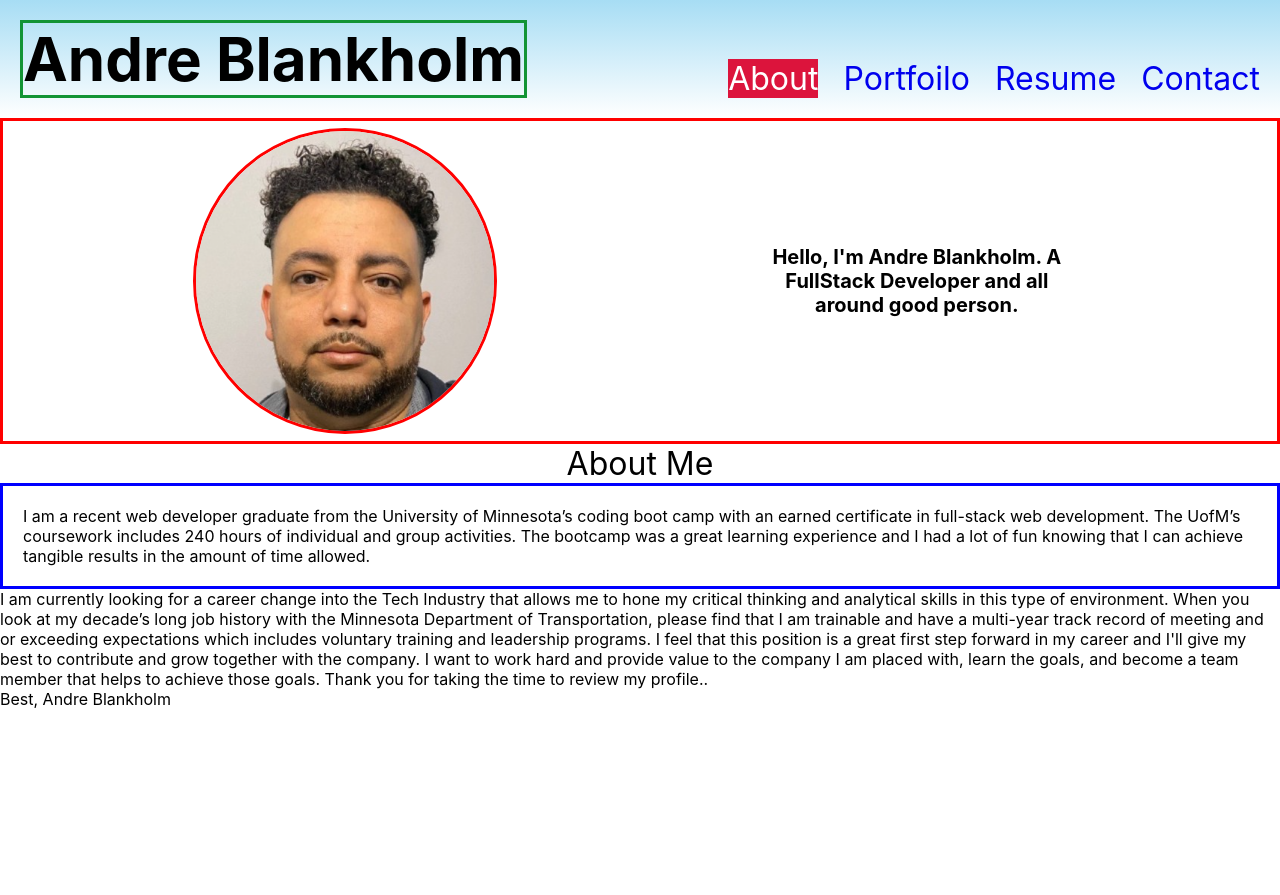
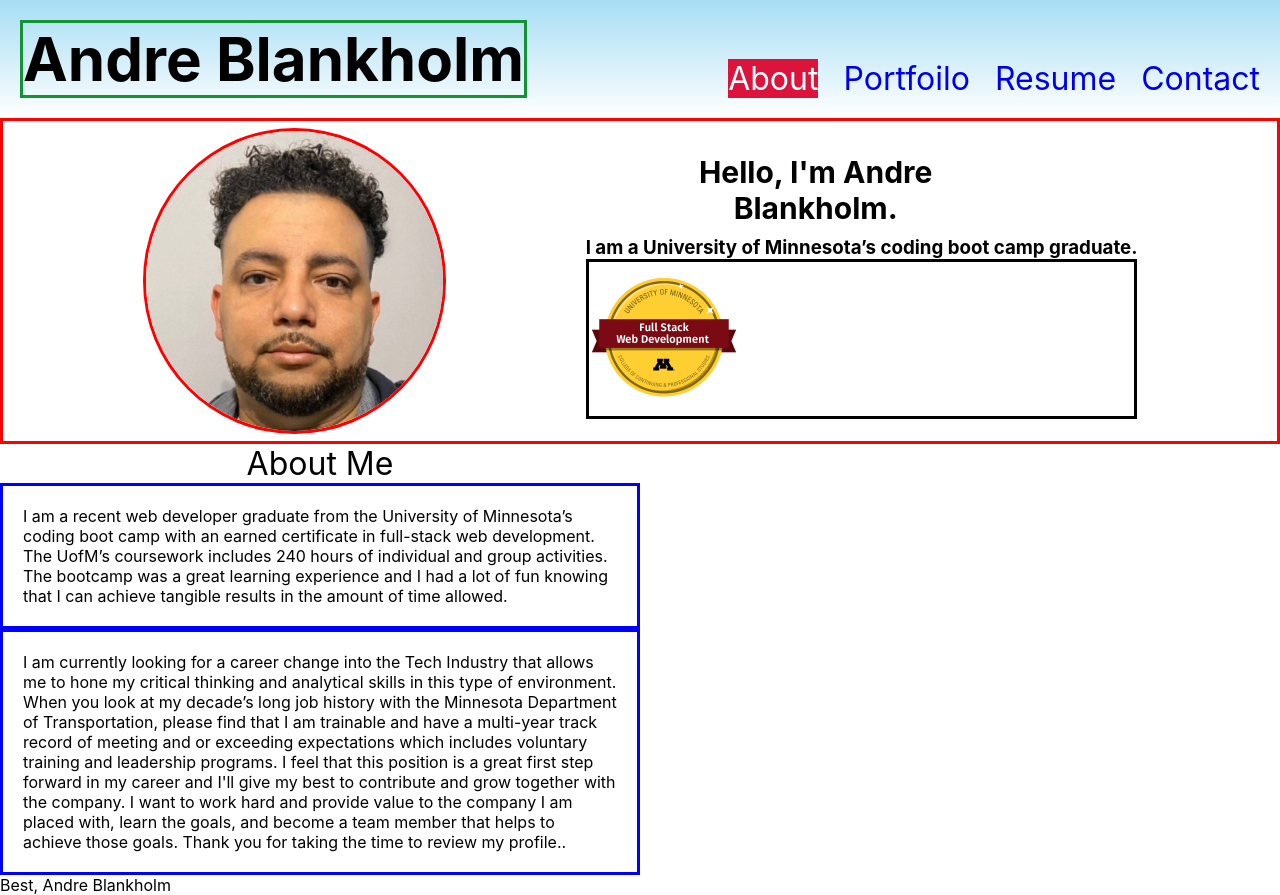
Before and after one commit to AndreBlankholm/Portfolio, a React (Create React App) app: page / in a window 1280 px wide. Before the commit the page ends 800 px from the top, so only its background shows below. Built offline with nearby package versions, Linux system fonts and the light colour scheme.

Commit message:
added UofM image

```diff
--- a/src/components/About/About.css
+++ b/src/components/About/About.css
@@ -9,11 +9,26 @@
 }
 
 .intro h2 {
-  font-size: 20px;
+  font-size: 30px;
   text-align: center;
   padding: 10px;
   margin-left: 60px;
   width: 25vw;
+}
+
+.icon-div {
+  border: solid black;
+}
+
+.uofm-icon-image {
+  height: 150px;
+  width: 150px;
+
+}
+
+
+.container-about-me {
+  width: 50%;
 }
 
 .introduction {
@@ -32,4 +47,5 @@
 .about-ptags {
   padding: 20px;
   border: solid blue;
+
 }
--- a/src/components/About/About.js
+++ b/src/components/About/About.js
@@ -8,13 +8,23 @@ function About() {
         <img
           className="profile-image"
           src={require("../../assests/images/Portfolio.png")}
-          alt="Andre Blankolm smiling at you"
+          alt="Andre Blankolm's straight faced"
         ></img>
         <div className="intro">
           <h2>
-            Hello, I'm Andre Blankholm. A FullStack Developer and all around
-            good person.
+            Hello, I'm Andre Blankholm.
           </h2>
+          <h3>
+          I am a University of
+          Minnesota’s coding boot camp graduate.
+          </h3>
+          <div className="icon-div">
+          <img
+          className="uofm-icon-image"
+          src={require("../../assests/images/best-course-ever.png")}
+          alt="Andre Blankolm's straight faced"
+        ></img>
+          </div>
         </div>
       </div>
 
@@ -29,7 +39,7 @@ function About() {
           experience and I had a lot of fun knowing that I can achieve tangible
           results in the amount of time allowed.
         </p>
-        <p>
+        <p className="about-ptags">
           I am currently looking for a career change into the Tech Industry that
           allows me to hone my critical thinking and analytical skills in this
           type of environment. When you look at my decade’s long job history
```
Also changed, not shown: src/assests/images/best-course-ever.png (added).
